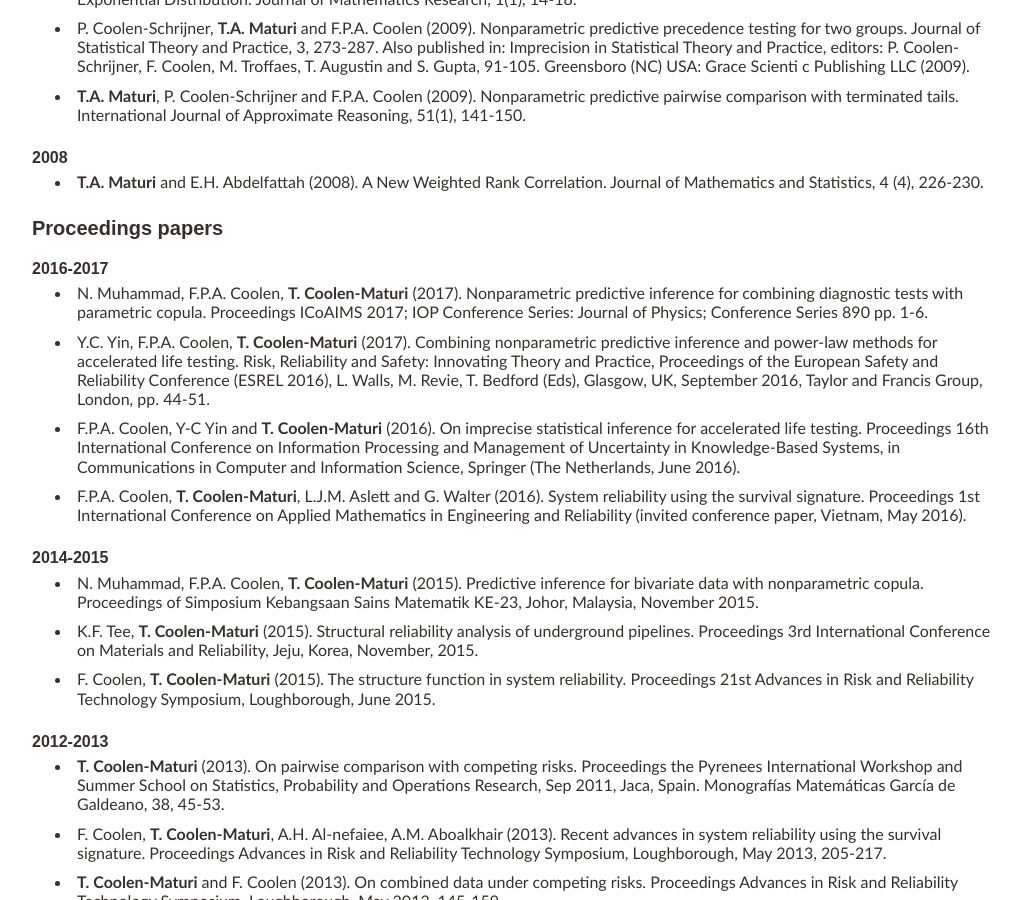
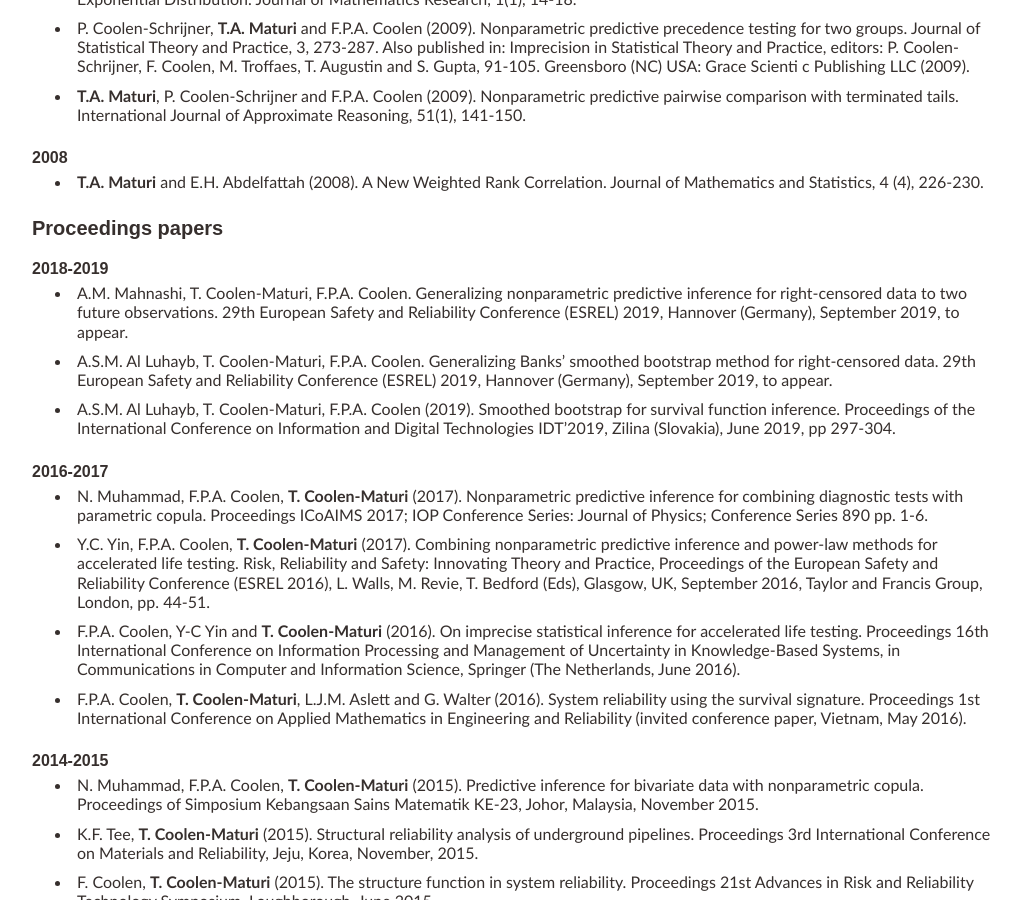
Before and after one commit to tmaturi/tmaturi00, a Jekyll site: the page built from publications.md, in a window 1280 px wide and 900 px high, scrolled down 2727 px. Shown: the whole window, without its empty margins (119-1140 px from the left). Built offline with Jekyll 4.4.1, drawn with Linux system fonts in a browser that asks for light colours; our own code applies the rules of GitHub Pages for plain Markdown files.

Commit message:
Update publications.md

```diff
--- a/publications.md
+++ b/publications.md
@@ -109,6 +109,13 @@ title: Publications
 
  <br>
 
+### 2018-2019
+- A.M. Mahnashi, T. Coolen-Maturi, F.P.A. Coolen. Generalizing nonparametric predictive inference for right-censored data to two future observations. 29th European Safety and Reliability Conference (ESREL) 2019, Hannover (Germany), September 2019, to appear.
+- A.S.M. Al Luhayb, T. Coolen-Maturi, F.P.A. Coolen. Generalizing Banks’ smoothed bootstrap method for right-censored data. 29th European Safety and Reliability Conference (ESREL) 2019, Hannover (Germany), September 2019, to appear.
+- A.S.M. Al Luhayb, T. Coolen-Maturi, F.P.A. Coolen (2019). Smoothed bootstrap for survival function inference. Proceedings of the International Conference on Information and Digital Technologies IDT'2019, Zilina (Slovakia), June 2019, pp 297-304.
+
+<br>
+
 ### 2016-2017
 - N. Muhammad, F.P.A. Coolen, **T. Coolen-Maturi** (2017). Nonparametric predictive inference for combining diagnostic tests with parametric copula. Proceedings ICoAIMS 2017; IOP Conference Series: Journal of Physics; Conference Series 890 pp. 1-6.
 - Y.C. Yin, F.P.A. Coolen, **T. Coolen-Maturi** (2017). Combining nonparametric predictive inference and power-law methods for accelerated life testing. Risk, Reliability and Safety: Innovating Theory and Practice, Proceedings of the European Safety and Reliability Conference (ESREL 2016), L. Walls, M. Revie, T. Bedford (Eds), Glasgow, UK, September 2016, Taylor and Francis Group, London, pp. 44-51.
```
